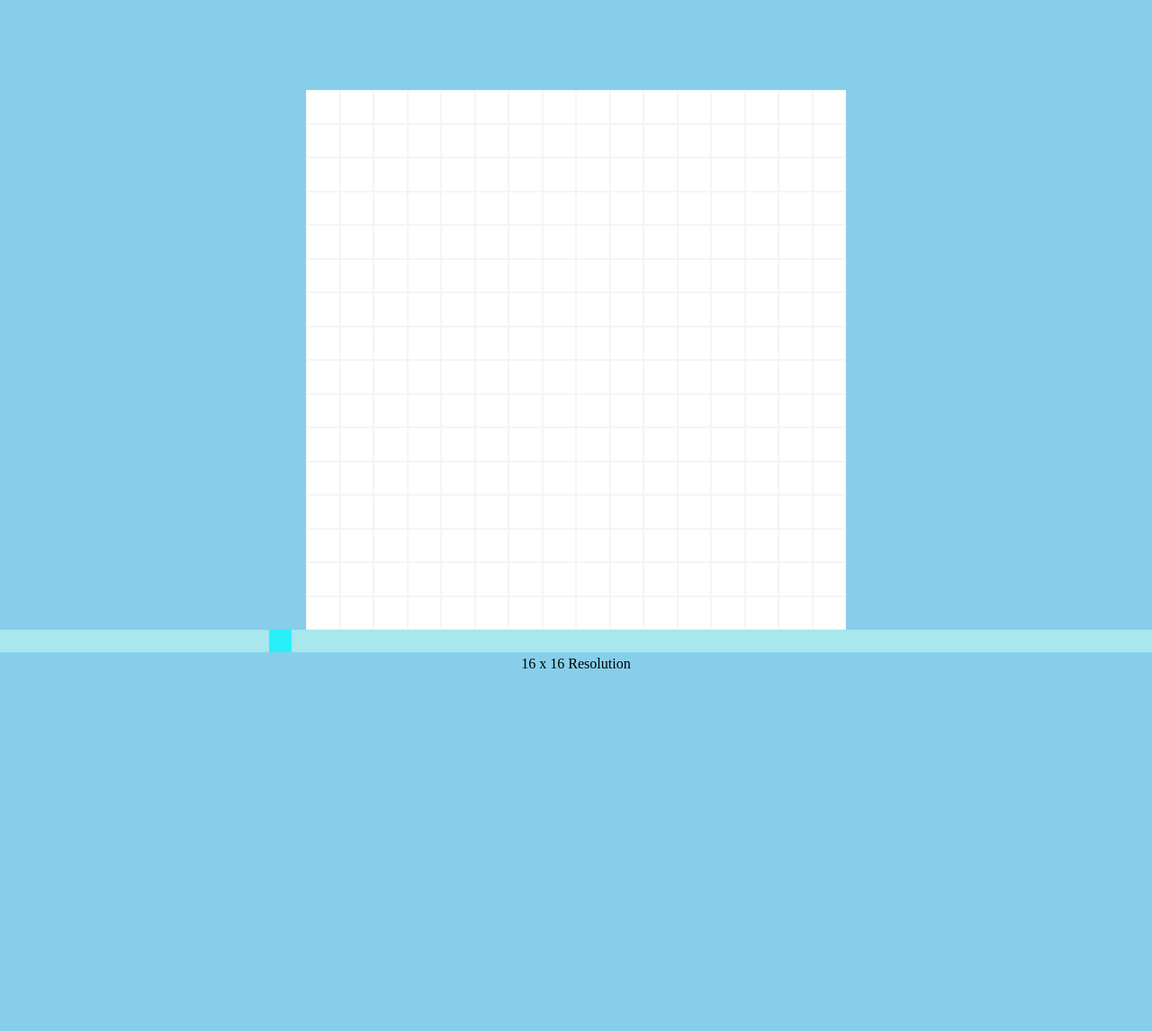
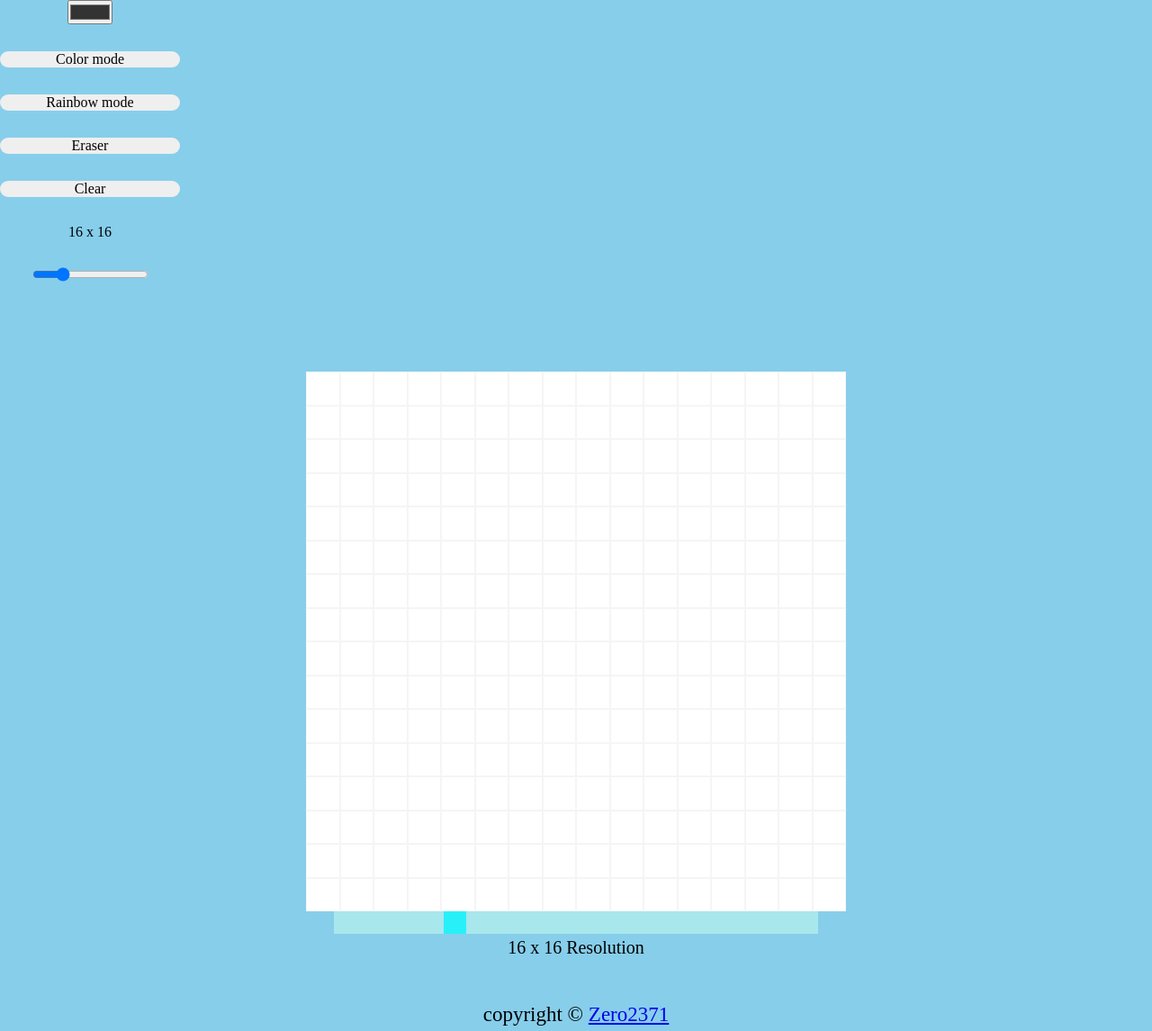
Before and after one commit to Zero2371/etchASketch, a plain HTML site: page index.html in a window 1280 px wide. Shown: the whole page at 90% size. Before the commit the page ends 800 px from the top, so only its background shows below. Drawn offline with Linux system fonts and the light colour scheme.

Commit message:
working on more buttons to play with

```diff
--- a/index.html
+++ b/index.html
@@ -13,11 +13,25 @@
     </div>
 
     </div> -->
+    <main>
+    <div class="menu">
+        <input id="colorPicker" type="color" value="#333333" />
+        <button id="colorBtn">Color mode</button>
+        <button id="rainbowBtn">Rainbow mode</button>
+        <button id="eraserBtn">Eraser</button>
+        <button id="clearBtn">Clear</button>
+        <div id="sizeValue" class="size-value">16 x 16</div>
+        <input id="sizeSlider" type="range" value="16" min="1" max="64" />
+      </div>
     <div id="sketch-area" class="container"></div>
     <div id="sliderContainer">
         <input type="range" min="1" max="64" value="16" class="slider" id="slider">
         <p id="sliderValue"></p>
     </div>
+    </main>
+    <footer >
+        <p>copyright &copy <a href="https://github.com/Zero2371">Zero2371</a></p>
+    </footer>
     <script src="script.js"></script>
 </body>
 </html>
--- a/style.css
+++ b/style.css
@@ -5,7 +5,24 @@
 body{
     background-color: skyblue;
 }
-
+.menu{
+    display: flex;
+    flex-direction: column;
+    align-items: center;
+    justify-content: center;
+    gap: 30px;
+    width: 200px;
+  }
+button {
+  width: 100%;
+  border: none;
+  border-radius: 15px;
+  color: inherit;
+  font-family: inherit;
+  font-size: inherit;
+  cursor: pointer;
+  outline: none;
+}
 #sketch-area{
     display: flex;
     flex-wrap: wrap;
@@ -18,12 +35,14 @@ body{
 }
 #sliderContainer {
     margin: 0 auto;
+    text-align: center;
+
 }
 .slider{
     -webkit-appearance: none;
     appearance: none;
     height: 25px;
-    width: 100%;
+    width: 42%;
     background: rgba(200, 255, 238, 0.726);
     outline: none;
     opacity: .7;
@@ -34,6 +53,7 @@ body{
  #sliderValue{
     margin: 0 auto;
     text-align: center;
+    font-size: 20px;
 
  }
  #slider:hover {
@@ -53,6 +73,13 @@ body{
     height: 25px;
     background: grey;
     cursor: pointer;
+}
+/* FOOTER */
+footer{
+    margin: 50px auto 5px auto ;
+    width: 100%;
+    text-align: center;
+    font-size: 23px;
 }
 
 
```
Also changed, not shown: script.js (+0 -15 lines).
